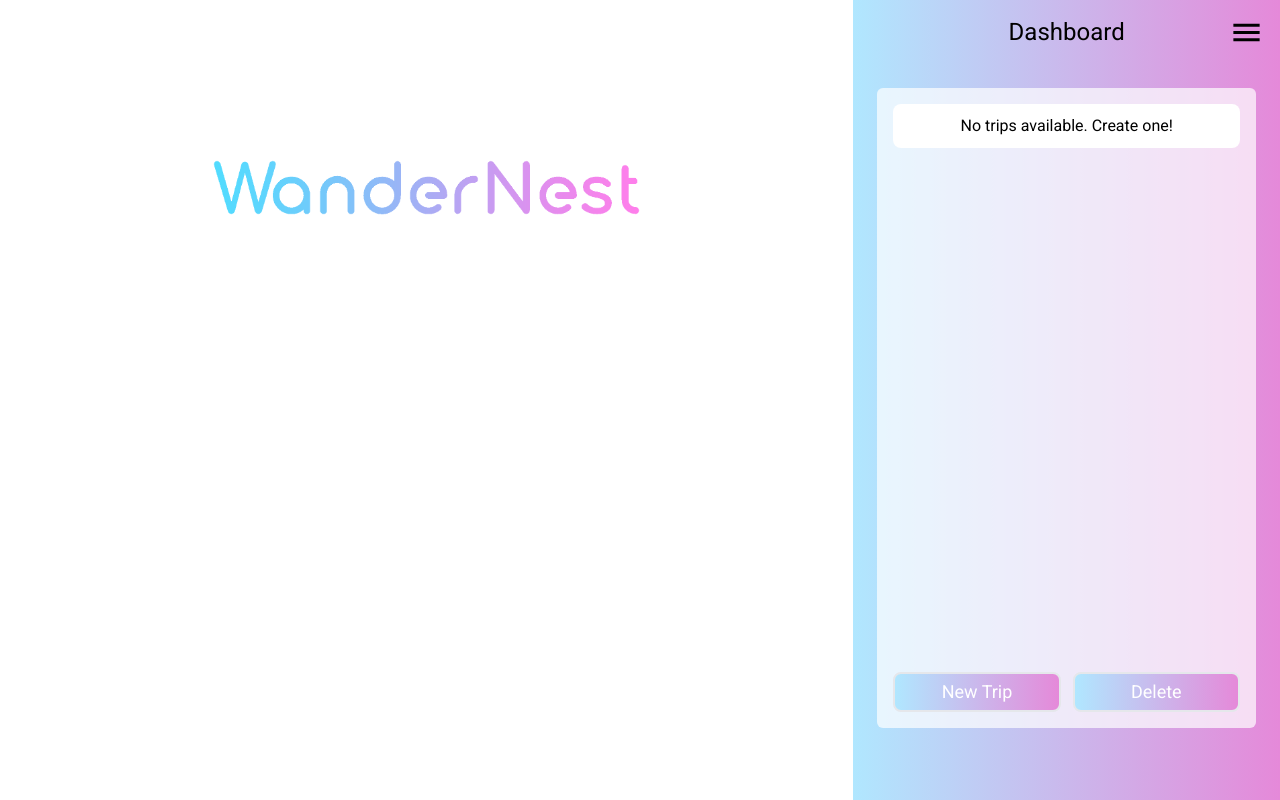
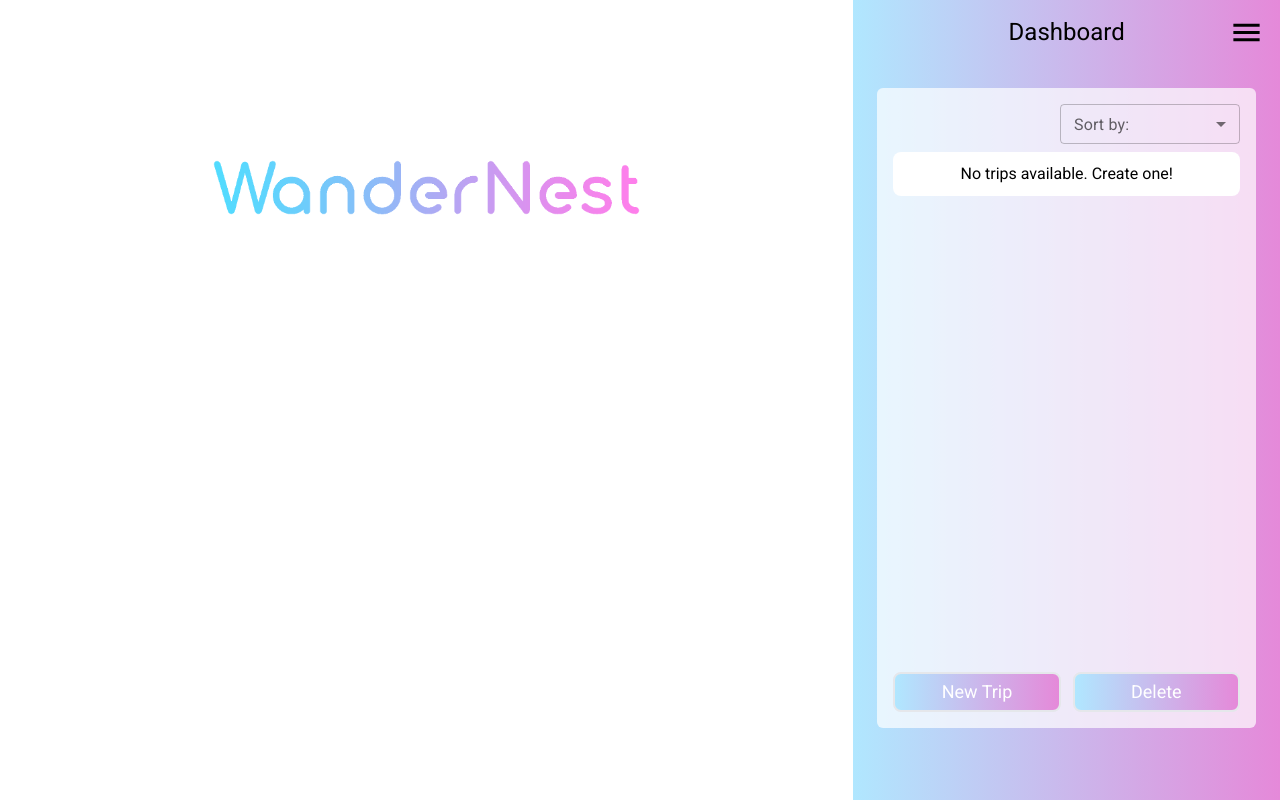
Before and after one commit to danajeon/wandernest, a React (Vite) app: page /dashboard in a window 1280 px wide. Built offline with nearby package versions, Linux system fonts and the light colour scheme.

Commit message:
Created sorting dropdown and functionality.

```diff
--- a/src/components/Dashboard.jsx
+++ b/src/components/Dashboard.jsx
@@ -3,6 +3,7 @@ import { CreateTrip } from "./CreateTrip";
 import { NavBar } from "./NavBar";
 import { Button } from "./Button";
 import { Trip } from "./Trip";
+import { SelectDropdown } from "./SelectDropdown";
 import logo1 from "../images/logo1.png";
 import MenuIcon from "@mui/icons-material/Menu";
 import { isAfter, parseISO } from "date-fns";
@@ -63,6 +64,22 @@ export const Dashboard = () => {
     }
   };
 
+  // Sorting (ascending)
+  const handleSortAscending = () => {
+    const sortAscending = [...trips].sort((a, b) =>
+      new Date(a.days[0]) - new Date(b.days[0])
+    );
+    setTrips(sortAscending);
+  };
+
+  // Sorting (descending)
+  const handleSortDescending = () => {
+    const sortDescending = [...trips].sort((a, b) =>
+      new Date(b.days[0]) - new Date(a.days[0])
+    );
+    setTrips(sortDescending);
+  }
+
 
   return (
     <div className="flex flex-row flex-nowrap h-full">
@@ -110,7 +127,14 @@ export const Dashboard = () => {
 
             {/* Trip list */}
             <div className="flex flex-col justify-between items-center h-[80%] rounded-md m-6 p-4 bg-[rgba(255,255,255,.7)]">
-              <div className="flex flex-col w-full gap-2 mb-4 overflow-scroll">
+              <div className="h-5/6 w-full pb-3">
+                <div className="flex flex-row w-full justify-end mb-2">
+                  <SelectDropdown
+                    sortAscending={() => handleSortAscending()}
+                    sortDescending={() => handleSortDescending()}
+                  />
+                </div>
+                <div className="flex flex-col h-full w-full overflow-scroll gap-2">
                   {trips.length > 0 ? (
                     trips.map((trip) => (
                       <Trip
@@ -129,6 +153,7 @@ export const Dashboard = () => {
                       No trips available. Create one!
                     </p>
                   )}
+                </div>
               </div>
               {!displayCheck && (
                 <div className="w-full flex items-center gap-3">
--- /dev/null
+++ b/src/components/SelectDropdown.jsx
@@ -0,0 +1,42 @@
+import React, { useState } from 'react'
+import Box from '@mui/material/Box';
+import InputLabel from '@mui/material/InputLabel';
+import MenuItem from '@mui/material/MenuItem';
+import FormControl from '@mui/material/FormControl';
+import Select from '@mui/material/Select';
+
+export const SelectDropdown = ({ sortAscending, sortDescending }) => {
+    const [sorting, setSorting] = useState('');
+    const handleSorting = (event) => {
+        setSorting(event.target.value);
+    };
+
+    return (
+        <Box sx={{ minWidth: 180 }}>
+            <FormControl fullWidth size="small">
+                <InputLabel>Sort by:</InputLabel>
+                <Select
+                    labelId="sorting-select-label"
+                    id="sorting-select"
+                    autoWidth
+                    value={sorting}
+                    label="Sort by:"
+                    onChange={handleSorting}
+                >
+                    <MenuItem
+                        value={"Date (Ascending)"}
+                        onClick={sortAscending}
+                    >
+                        Date (Ascending)
+                    </MenuItem>
+                    <MenuItem
+                        value={"Date (Descending)"}
+                        onClick={sortDescending}
+                    >
+                        Date (Descending)
+                    </MenuItem>
+                </Select>
+            </FormControl>
+        </Box>
+    )
+}
```
Lines whose indentation alone changed are shown as unchanged.
